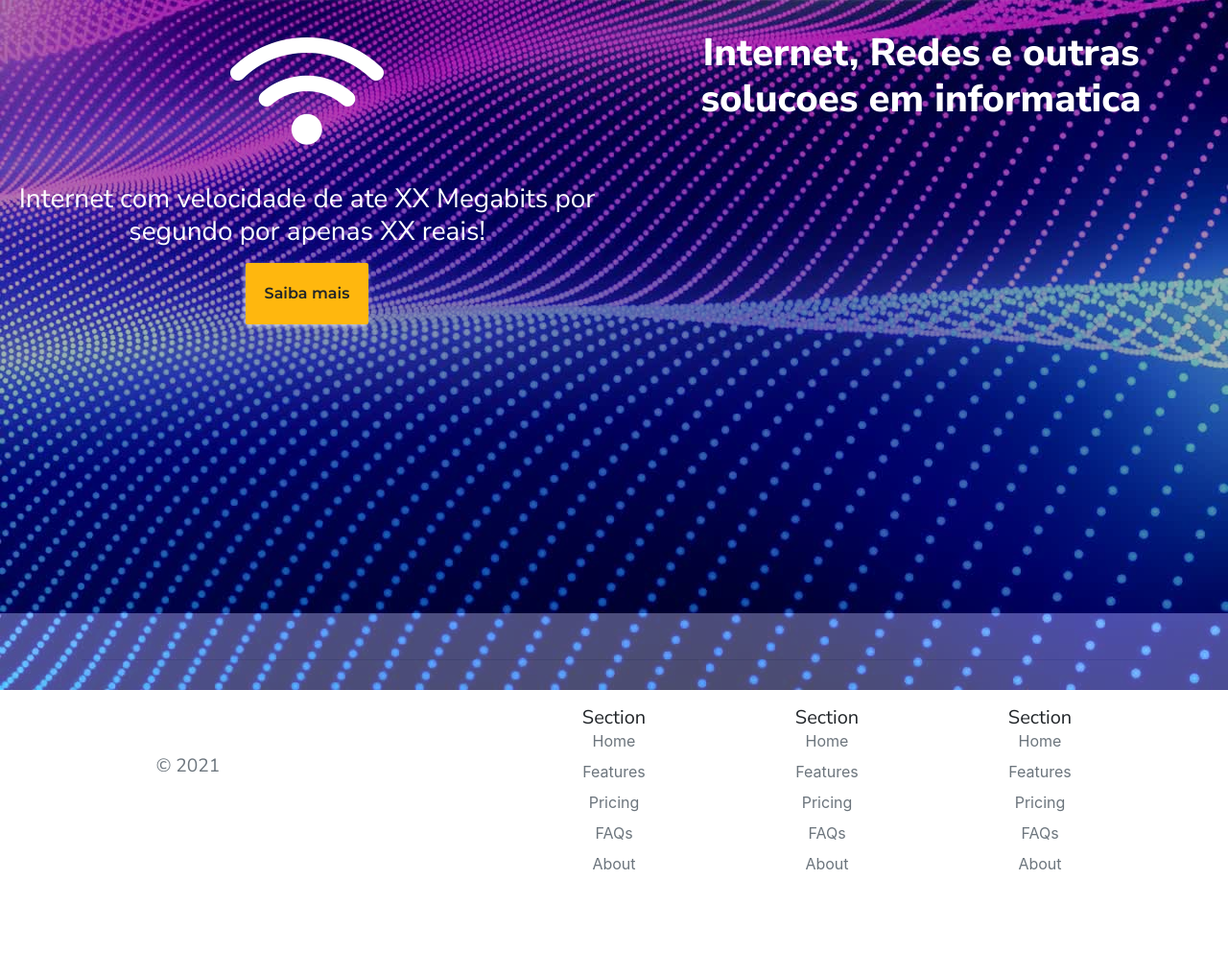
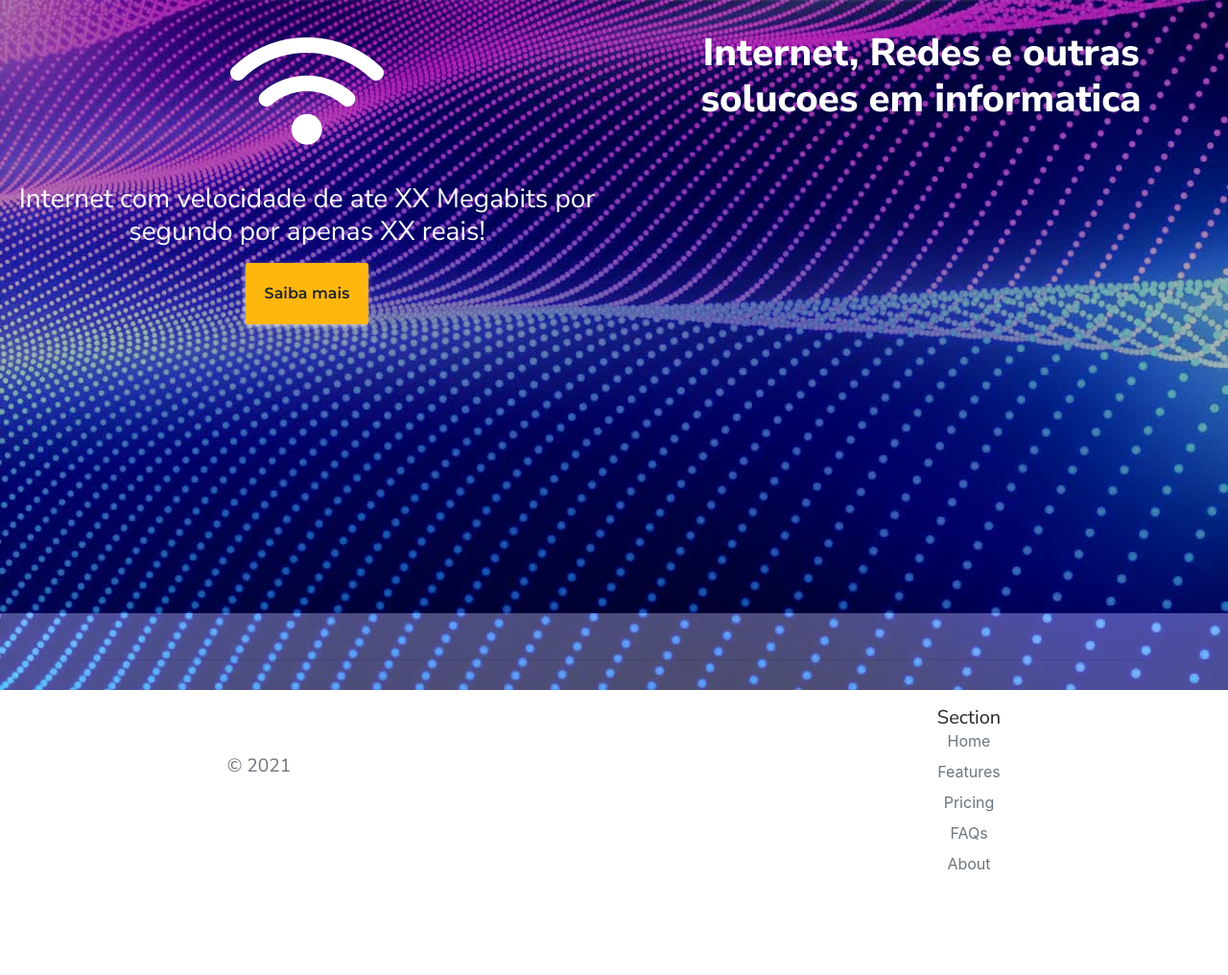
Before and after one commit to romqrq/TSI, a Django app: page / in a window 1280 px wide. Shown: the part 65-1081 px from the top of the page at 96% size. Run offline with Django 3.2, Linux system fonts and the light colour scheme; some libraries are stand-ins or nearby versions.

Commit message:
Remove extra divs from footer

```diff
--- a/TSI/templates/layout/footer.html
+++ b/TSI/templates/layout/footer.html
@@ -1,39 +1,17 @@
 <div class="container">
     <footer class="row row-cols-5 py-5 my-5 border-top">
-      <div class="col">
+      <div class="col-4">
         <a href="/" class="d-flex align-items-center mb-3 link-dark text-decoration-none">
           <svg class="bi me-2" width="40" height="32"><use xlink:href="#bootstrap"/></svg>
         </a>
         <p class="text-muted">&copy; 2021</p>
       </div>
 
-      <div class="col">
+      <div class="col-4">
 
       </div>
 
-      <div class="col">
-        <h5>Section</h5>
-        <ul class="nav flex-column">
-          <li class="nav-item mb-2"><a href="#" class="nav-link p-0 text-muted">Home</a></li>
-          <li class="nav-item mb-2"><a href="#" class="nav-link p-0 text-muted">Features</a></li>
-          <li class="nav-item mb-2"><a href="#" class="nav-link p-0 text-muted">Pricing</a></li>
-          <li class="nav-item mb-2"><a href="#" class="nav-link p-0 text-muted">FAQs</a></li>
-          <li class="nav-item mb-2"><a href="#" class="nav-link p-0 text-muted">About</a></li>
-        </ul>
-      </div>
-
-      <div class="col">
-        <h5>Section</h5>
-        <ul class="nav flex-column">
-          <li class="nav-item mb-2"><a href="#" class="nav-link p-0 text-muted">Home</a></li>
-          <li class="nav-item mb-2"><a href="#" class="nav-link p-0 text-muted">Features</a></li>
-          <li class="nav-item mb-2"><a href="#" class="nav-link p-0 text-muted">Pricing</a></li>
-          <li class="nav-item mb-2"><a href="#" class="nav-link p-0 text-muted">FAQs</a></li>
-          <li class="nav-item mb-2"><a href="#" class="nav-link p-0 text-muted">About</a></li>
-        </ul>
-      </div>
-
-      <div class="col">
+      <div class="col-4">
         <h5>Section</h5>
         <ul class="nav flex-column">
           <li class="nav-item mb-2"><a href="#" class="nav-link p-0 text-muted">Home</a></li>
```
